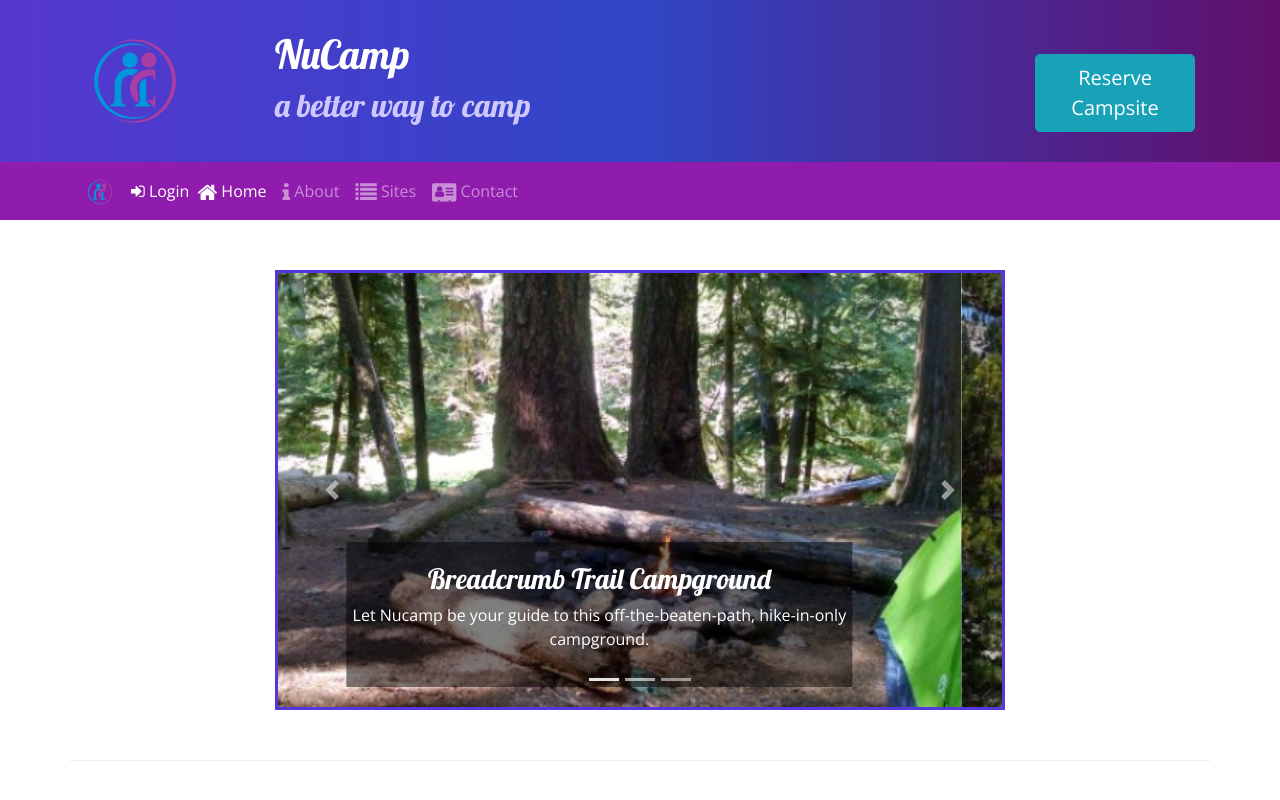
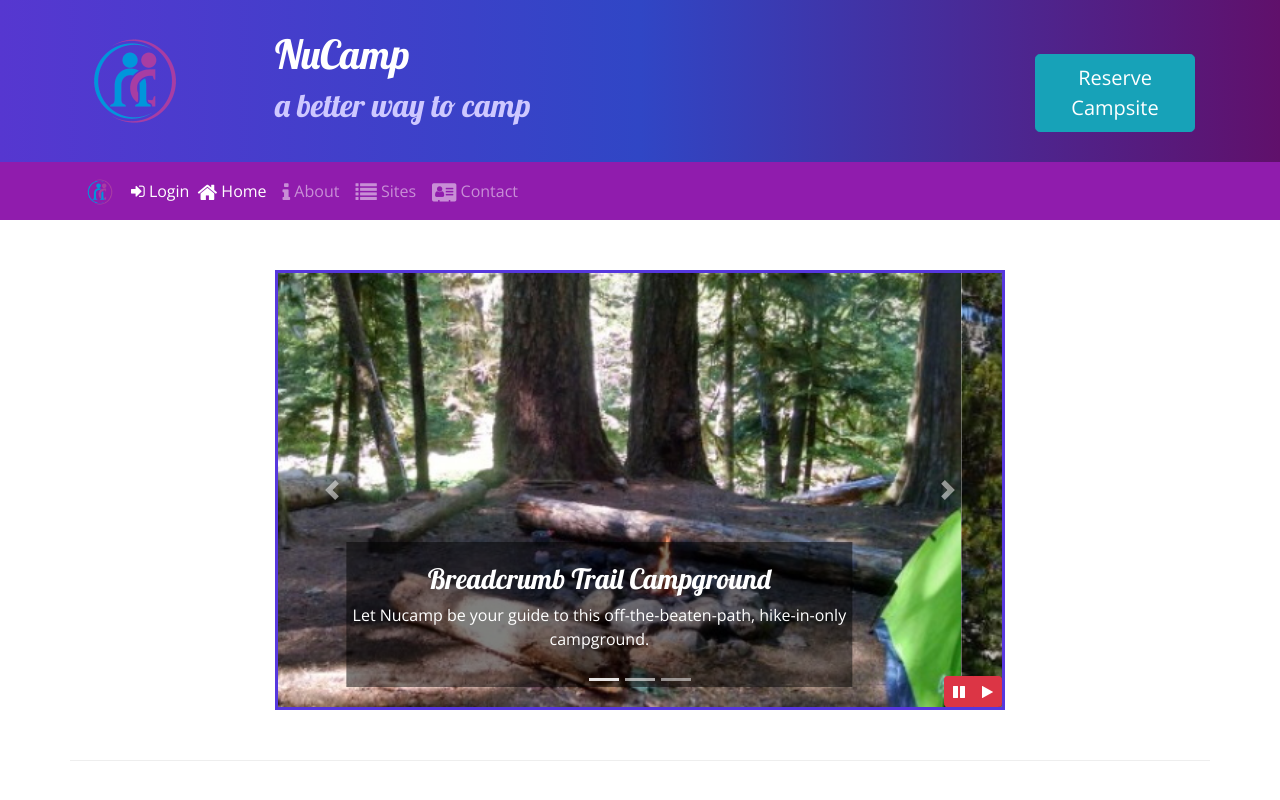
Before and after one commit to Regaruk/bootstrap-grid, a website: page index.html in a window 1280 px wide. Shown: the top 800 px of the page. Drawn offline with nearby package versions, Linux system fonts and the light colour scheme.

Commit message:
Bootstrap and jQuery Part 1

```diff
--- a/CSS/styles.css
+++ b/CSS/styles.css
@@ -54,3 +54,9 @@ footer {
 .carousel {
     border: solid #5637DD;
 }
+
+#carouselButton {
+    position: absolute;
+    right: 0;
+    bottom: 0;
+    z-index: 100;
--- a/index.html
+++ b/index.html
@@ -192,6 +192,14 @@
                         <span class="carousel-control-next-icon"></span>
                         <span class="sr-only">Next</span>
                     </a>
+                    <div class="btn-group" id="carouselButton">
+                        <button class="btn btn-danger btn-sm" id="carouselPause">
+                            <i class="fa fa-pause"></i>
+                        </button>
+                        <button class="btn btn-danger btn-sm" id="carouselPlay">
+                            <i class="fa fa-play"></i>
+                        </button>
+                    </div>
                 </div>
             </div>
         </div>
@@ -274,6 +282,18 @@
     <script src="node_modules/popper.js/dist/umd/popper.min.js"></script>
     <script src="node_modules/bootstrap/dist/js/bootstrap.min.js"></script>
 
+    <script>
+        $(function() {
+            $(".carousel").carousel( { interval: 2000, pause: "false" } );
+            $("#carouselPause").click(function(){
+                $(".carousel").carousel("pause");
+            });
+            $("#carouselPlay").click(function(){
+                $(".carousel").carousel("cycle");
+            });
+        });
+    </script>
+
 </body>
 
 </html>
```
